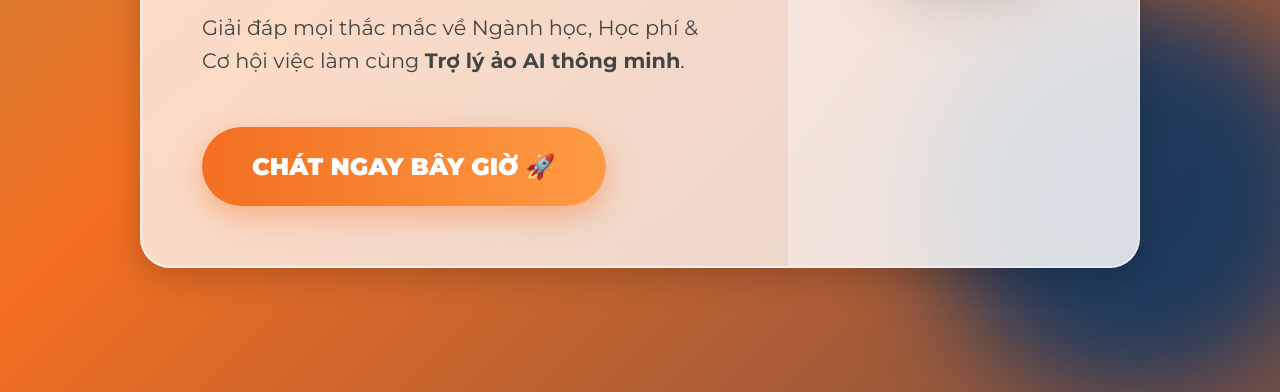
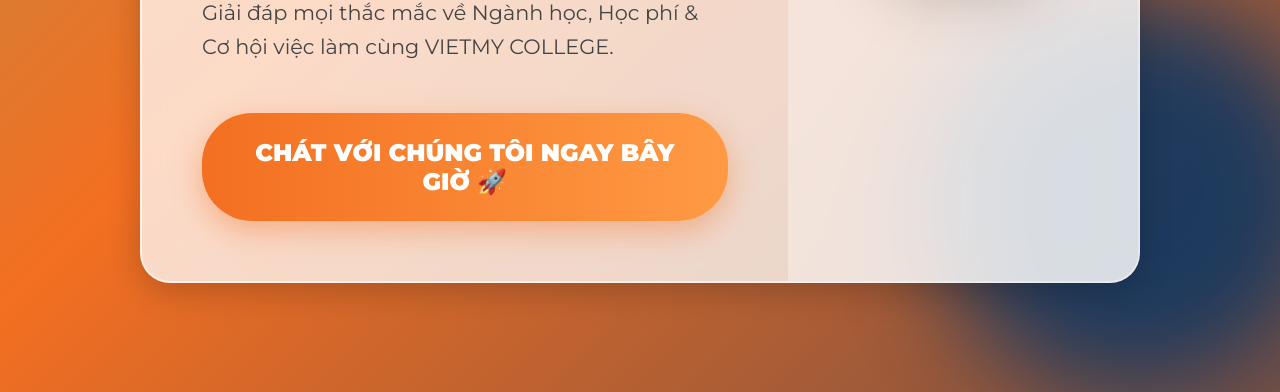
Before and after one commit to duongcanhquan/tuyensinh, a plain HTML site: page index.html in a window 1280 px wide. Shown: the part 488-880 px from the top of the page. Drawn offline with Linux system fonts and the light colour scheme.

Commit message:
Update description and button text in index.html

```diff
--- a/index.html
+++ b/index.html
@@ -149,10 +149,10 @@
         <div class="content-side">
             <img src="https://raw.githubusercontent.com/duongcanhquan/image/main/logo%20vietmy.webp" alt="Logo Việt Mỹ" class="logo">
             <h1>Tuyển Sinh <br><span>Năm 2025</span></h1>
-            <p class="desc">Giải đáp mọi thắc mắc về Ngành học, Học phí & Cơ hội việc làm cùng <b>Trợ lý ảo AI thông minh</b>.</p>
+            <p class="desc">Giải đáp mọi thắc mắc về Ngành học, Học phí & Cơ hội việc làm cùng VIETMY COLLEGE.</p>
 
             <button onclick="openChatApp()" class="glow-button">
-                CHÁT NGAY BÂY GIỜ 🚀
+                CHÁT VỚI CHÚNG TÔI NGAY BÂY GIỜ 🚀
             </button>
         </div>
 
```
